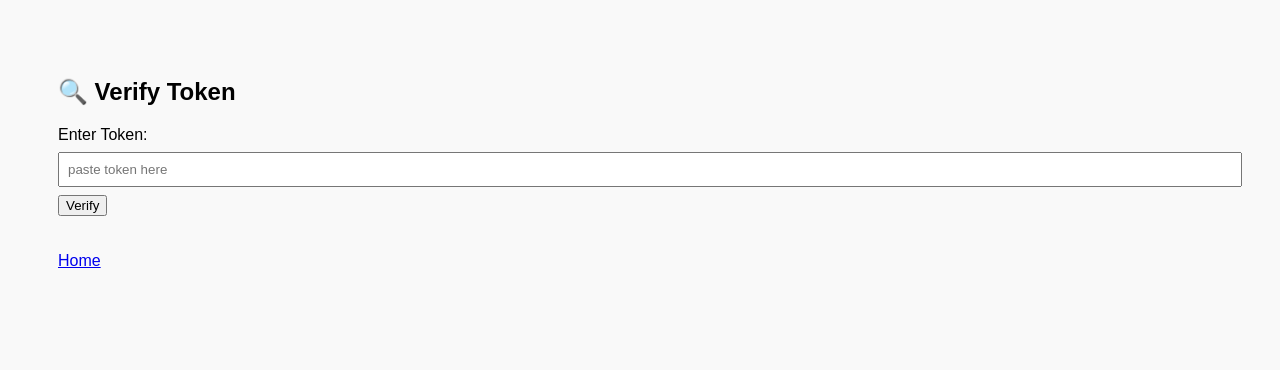
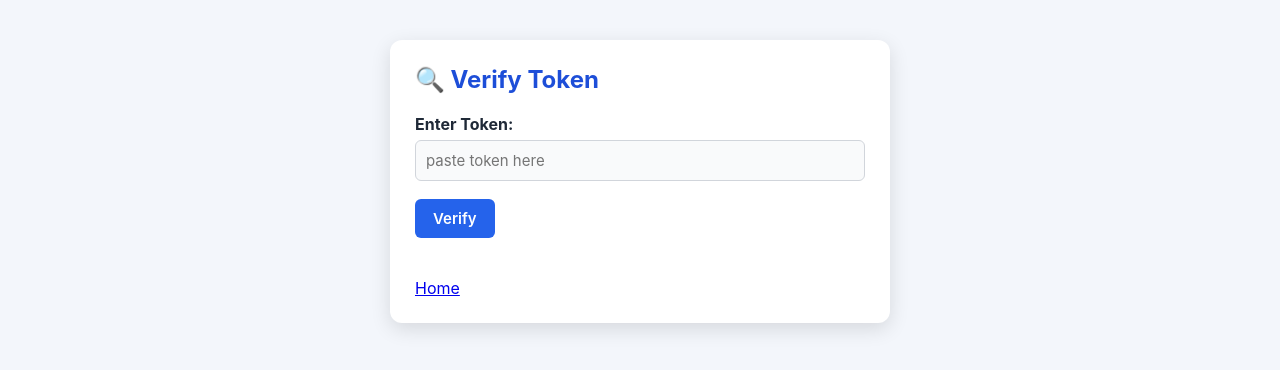
Before and after one commit to ManojRTech/Vault, a Python web app: template pixelgenesis_mvp/static/templates/shamir_recover.html in a window 1280 px wide. Shown: the top 370 px of the page. Run offline with Jinja, Linux system fonts and the light colour scheme; the template is opened without the code that fills it, so the values that code supplies are empty.

Commit message:
Update style.css

```diff
--- a/pixelgenesis_mvp/static/style.css
+++ b/pixelgenesis_mvp/static/style.css
@@ -1,34 +1,170 @@
-body {
-    font-family: Arial;
-    background: #f9f9f9;
-    padding: 50px;
+/* ===== GLOBAL RESET ===== */
+
+* {
+    margin: 0;
+    padding: 0;
+    box-sizing: border-box;
+    font-family: "Inter", Arial, sans-serif;
 }
 
-h1 {
-    color: #333;
+
+/* ===== BODY ===== */
+
+body {
+    background: #f3f6fb;
+    color: #222;
+    padding: 40px;
 }
 
+
+/* ===== CONTAINER ===== */
+
+.container {
+    width: 500px;
+    background: white;
+    margin: auto;
+    padding: 25px;
+    border-radius: 12px;
+    box-shadow: 0 6px 20px rgba(0, 0, 0, 0.12);
+}
+
+
+/* ===== HEADINGS ===== */
+
+h2,
+h3 {
+    color: #1d4ed8;
+    /* Professional deep blue */
+    margin-bottom: 20px;
+    font-weight: 700;
+}
+
+
+/* ===== LABELS ===== */
+
+label {
+    display: block;
+    margin-top: 12px;
+    font-weight: bold;
+    color: #1f2937;
+}
+
+
+/* ===== INPUTS + SELECT ===== */
+
+input[type="text"],
+input[type="number"],
+input[type="password"],
+input[type="file"],
+select {
+    width: 100%;
+    padding: 10px;
+    margin-top: 6px;
+    border: 1px solid #d1d5db;
+    border-radius: 6px;
+    font-size: 15px;
+    background: #f9fafb;
+    color: #111;
+}
+
+input:focus,
+select:focus {
+    outline: none;
+    border-color: #2563eb;
+    box-shadow: 0 0 4px rgba(37, 99, 235, 0.4);
+}
+
+
+/* ===== BUTTON ===== */
+
+button,
 .btn {
     display: inline-block;
-    padding: 10px 20px;
-    background: #4CAF50;
+    margin-top: 18px;
+    background: #2563eb;
     color: white;
+    border: none;
+    padding: 10px 18px;
+    cursor: pointer;
+    border-radius: 6px;
     text-decoration: none;
-    border-radius: 6px;
-    margin: 10px 5px;
+    font-size: 15px;
+    font-weight: 600;
 }
 
-input {
-    padding: 8px;
-    width: 300px;
-    margin: 8px 0;
+button:hover,
+.btn:hover {
+    background: #1e3a8a;
 }
 
-button.btn {
-    cursor: pointer;
+
+/* ===== SUCCESS + ERROR ===== */
+
+.success {
+    padding: 12px;
+    background: #d1fae5;
+    border: 1px solid #10b981;
+    color: #047857;
+    border-radius: 6px;
+    margin-bottom: 15px;
 }
 
 .error {
-    color: red;
-    font-weight: bold;
+    padding: 12px;
+    background: #fee2e2;
+    border: 1px solid #ef4444;
+    color: #b91c1c;
+    border-radius: 6px;
+    margin-bottom: 15px;
 }
+
+
+/* ===== SHARE BOX ===== */
+
+.share-box {
+    background: #eef2ff;
+    padding: 15px;
+    margin-top: 20px;
+    border-left: 4px solid #6366f1;
+    border-radius: 8px;
+}
+
+
+/* ===== TOKEN TABLE ===== */
+
+table {
+    width: 100%;
+    border-collapse: collapse;
+    margin-top: 20px;
+}
+
+th {
+    background: #1d4ed8;
+    color: white;
+    padding: 10px;
+}
+
+td {
+    padding: 10px;
+    background: #f8fafc;
+    border-bottom: 1px solid #e5e7eb;
+    color: #111;
+}
+
+tr:nth-child(even) td {
+    background: #eef2ff;
+}
+
+
+/* revoke btn */
+
+.revoke-btn {
+    background: #dc2626;
+    padding: 6px 12px;
+    color: white;
+    border-radius: 4px;
+}
+
+.revoke-btn:hover {
+    background: #7f1d1d;
+}
```
